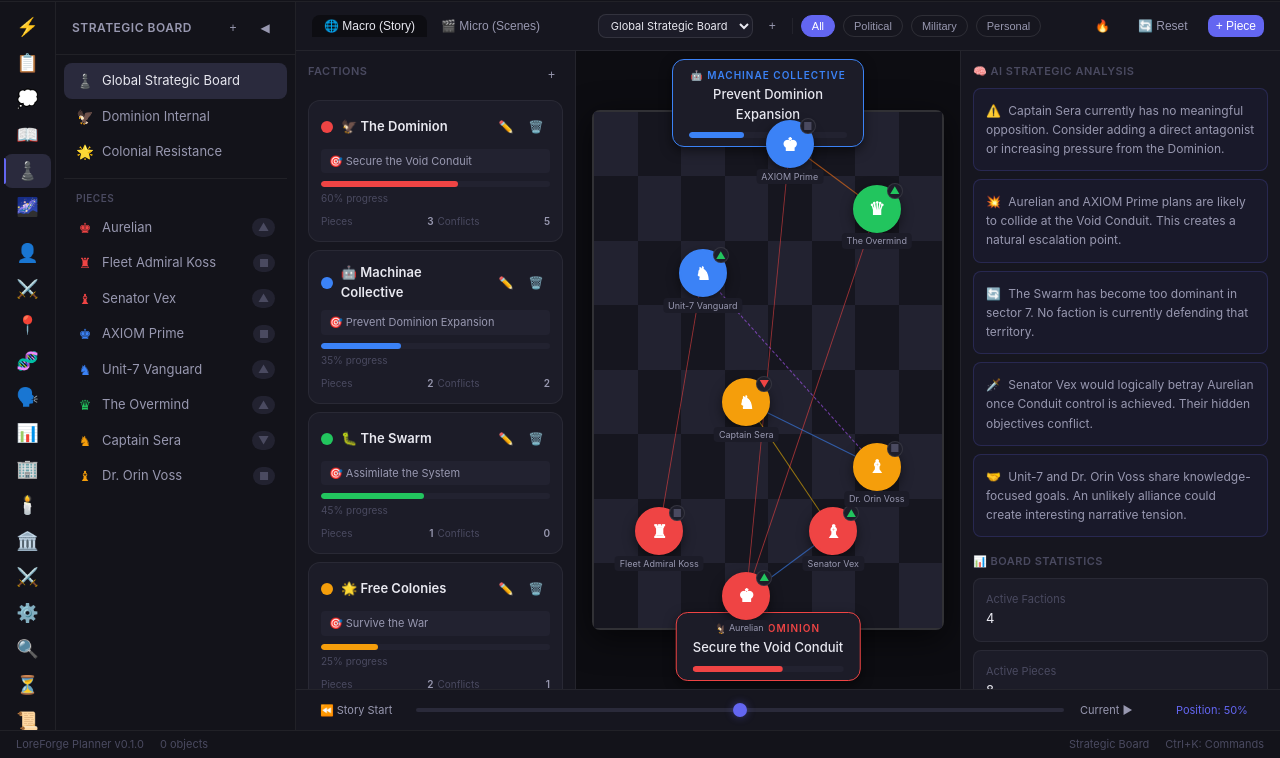
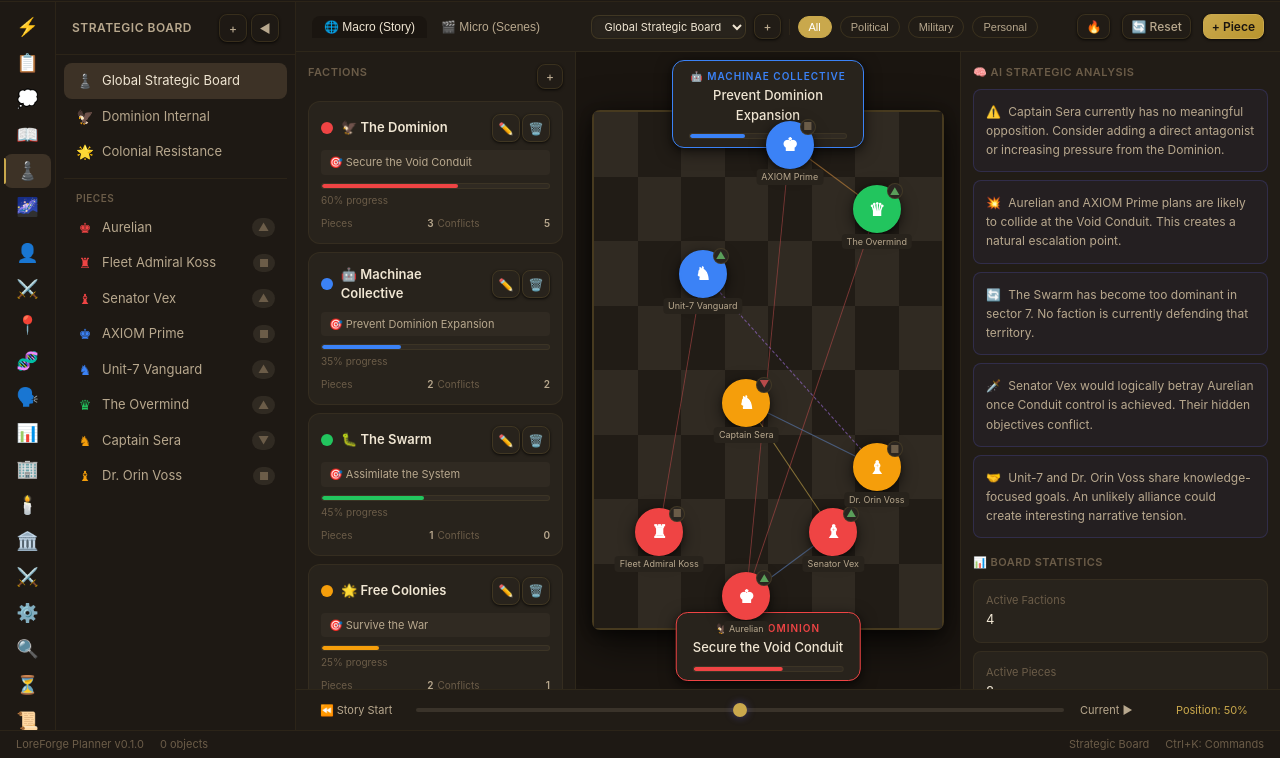
Before and after one commit to jordanmartinek/forgethelore, a website with bundled scripts: page index.html in a window 1280 px wide. Shown: the part 42-800 px from the top of the page. Built offline with nearby package versions, Linux system fonts and the light colour scheme.

Commit message:
feat: Arcane visual redesign — parchment, gold, glassmorphism, serif typography
Complete visual transformation while keeping all functionality intact.

COLORS:
- Deep parchment/candlelit background tones (#1a1510 base)
- Warm ivory text (#f0e6d3) like aged paper
- Gold accent (#c9a84c) replacing electric indigo
- Rich jewel-tone status colors (muted emerald, amber, ruby)
- Warm gold-tinted borders and scrollbars

TYPOGRAPHY:
- Editorial serif (Georgia/Palatino) for body text and headings
- System sans-serif for UI elements (buttons, labels)
- Italic placeholders for a literary feel

GLASSMORPHISM:
- Modals have backdrop-filter: blur(20px) with warm overlay
- Command palette glass effect with gold glow
- Context menus with blur backdrop
- Panels feel like frosted parchment layers

DEPTH & SHADOWS:
- Double-layered shadows (ambient + directional) on all cards
- Cards lift on hover (translateY(-1px) + shadow-md)
- Buttons have inset shadow on inputs for carved-in feel
- Modal has outer gold glow aura

DECORATIVE BORDERS:
- Gold-tinted borders throughout (rgba gold at varying opacities)
- Tags have subtle border matching their color
- Progress bars have border + gradient fill
- Inputs have warm inset shadow

ANIMATIONS:
- Smoother transitions (0.25s instead of 0.1s)
- Larger scale-in on modals (from 0.92)
- Slide-up with more travel (12px instead of 8px)
- New shimmer keyframe for future use
- Glow animation uses gold instead of indigo

AMBIENT EFFECTS:
- Subtle radial gradients on background (gold, purple, teal)
- Creates depth without being distracting
- Feels like candlelight illuminating a study

The overall feel: like writing in an ancient scholar's study,
surrounded by candlelight and arcane tomes. Rich, warm, literary.

```diff
--- a/src/styles/components.css
+++ b/src/styles/components.css
@@ -49,10 +49,11 @@
 .topbar__logo {
   font-size: 15px;
   font-weight: 700;
-  background: linear-gradient(135deg, var(--accent-primary), var(--accent-secondary));
+  font-family: var(--font-heading);
+  background: linear-gradient(135deg, var(--accent-primary), #e8c96a);
   -webkit-background-clip: text;
   -webkit-text-fill-color: transparent;
-  letter-spacing: -0.5px;
+  letter-spacing: 0.5px;
 }
 
 .topbar__breadcrumbs {
@@ -333,27 +334,36 @@
   border-radius: var(--radius-md);
   font-size: 13px;
   font-weight: 500;
+  font-family: var(--font-ui);
   cursor: pointer;
-  border: none;
-  transition: all var(--transition-fast);
+  border: 1px solid var(--border-default);
+  transition: all var(--transition-normal);
   background: var(--surface-3);
   color: var(--text-secondary);
   -webkit-app-region: no-drag;
   user-select: none;
+  box-shadow: var(--shadow-sm);
 }
 
 .btn:hover {
   background: var(--surface-4);
   color: var(--text-primary);
+  border-color: var(--border-strong);
+  box-shadow: var(--shadow-md);
+  transform: translateY(-1px);
 }
 
 .btn--primary {
-  background: var(--accent-primary);
-  color: white;
+  background: linear-gradient(135deg, var(--accent-primary), #b8952e);
+  color: #1a1510;
+  border-color: var(--accent-primary);
+  font-weight: 600;
 }
 
 .btn--primary:hover {
-  background: var(--accent-primary-hover);
+  background: linear-gradient(135deg, var(--accent-primary-hover), #c9a84c);
+  box-shadow: var(--shadow-glow);
+  transform: translateY(-1px);
 }
 
 .btn--ghost {
@@ -388,20 +398,21 @@
   align-items: flex-start;
   justify-content: center;
   padding-top: 15vh;
-  background: rgba(0,0,0,0.6);
-  backdrop-filter: blur(4px);
-  animation: fadeIn 0.15s ease;
+  background: rgba(10,8,5,0.8);
+  backdrop-filter: blur(8px);
+  animation: fadeIn 0.2s ease;
 }
 
 .command-palette__dialog {
   width: 560px;
   max-height: 420px;
   background: var(--bg-elevated);
-  border: 1px solid var(--border-default);
+  border: 1px solid var(--border-strong);
   border-radius: var(--radius-lg);
-  box-shadow: var(--shadow-lg);
+  box-shadow: var(--shadow-lg), 0 0 80px rgba(201,168,76,0.05);
   overflow: hidden;
-  animation: scaleIn 0.15s ease;
+  animation: scaleIn 0.2s ease;
+  backdrop-filter: blur(20px);
 }
 
 .command-palette__input-wrapper {
@@ -475,11 +486,12 @@
   z-index: var(--z-dropdown);
   min-width: 180px;
   background: var(--bg-elevated);
-  border: 1px solid var(--border-default);
+  border: 1px solid var(--border-strong);
   border-radius: var(--radius-md);
   box-shadow: var(--shadow-lg);
   padding: var(--space-xs);
-  animation: scaleIn 0.1s ease;
+  animation: scaleIn 0.15s ease;
+  backdrop-filter: blur(16px);
 }
 
 .context-menu__item {
@@ -566,6 +578,7 @@
   text-transform: uppercase;
   letter-spacing: 0.5px;
   color: var(--text-secondary);
+  font-family: var(--font-heading);
 }
 
 .collapsible__body {
@@ -589,14 +602,16 @@
   border-radius: var(--radius-full);
   font-size: 11px;
   font-weight: 500;
+  font-family: var(--font-ui);
   background: var(--surface-3);
   color: var(--text-secondary);
+  border: 1px solid var(--border-subtle);
 }
 
-.tag--accent { background: rgba(99,102,241,0.2); color: var(--accent-primary); }
-.tag--success { background: rgba(34,197,94,0.2); color: var(--success); }
-.tag--warning { background: rgba(245,158,11,0.2); color: var(--warning); }
-.tag--danger { background: rgba(239,68,68,0.2); color: var(--danger); }
+.tag--accent { background: rgba(201,168,76,0.15); color: var(--accent-primary); border-color: rgba(201,168,76,0.2); }
+.tag--success { background: rgba(90,158,90,0.15); color: var(--success); border-color: rgba(90,158,90,0.2); }
+.tag--warning { background: rgba(201,135,60,0.15); color: var(--warning); border-color: rgba(201,135,60,0.2); }
+.tag--danger { background: rgba(184,74,74,0.15); color: var(--danger); border-color: rgba(184,74,74,0.2); }
 
 /* Progress Bar */
 .progress {
@@ -604,13 +619,14 @@
   background: var(--surface-3);
   border-radius: var(--radius-full);
   overflow: hidden;
+  border: 1px solid var(--border-subtle);
 }
 
 .progress__bar {
   height: 100%;
   border-radius: var(--radius-full);
   transition: width var(--transition-smooth);
-  background: var(--accent-primary);
+  background: linear-gradient(90deg, var(--accent-primary), #e8c96a);
 }
 
 /* Tooltip */
@@ -636,22 +652,23 @@
   display: flex;
   align-items: center;
   justify-content: center;
-  background: rgba(0,0,0,0.7);
-  backdrop-filter: blur(4px);
-  animation: fadeIn 0.2s ease;
+  background: rgba(10,8,5,0.85);
+  backdrop-filter: blur(8px);
+  animation: fadeIn 0.25s ease;
 }
 
 .modal {
   width: 520px;
   max-height: 85vh;
   background: var(--bg-elevated);
-  border: 1px solid var(--border-default);
+  border: 1px solid var(--border-strong);
   border-radius: var(--radius-xl);
-  box-shadow: var(--shadow-lg);
+  box-shadow: var(--shadow-lg), 0 0 60px rgba(201,168,76,0.05);
   overflow: hidden;
-  animation: scaleIn 0.2s ease;
+  animation: scaleIn 0.25s ease;
   display: flex;
   flex-direction: column;
+  backdrop-filter: blur(20px);
 }
 
 .modal__header {
@@ -693,18 +710,20 @@
   border-radius: var(--radius-md);
   color: var(--text-primary);
   font-size: 13px;
-  font-family: var(--font-sans);
-  transition: all var(--transition-fast);
+  font-family: var(--font-ui);
+  transition: all var(--transition-normal);
   outline: none;
+  box-shadow: inset 0 1px 3px rgba(0,0,0,0.2);
 }
 
 .input:focus {
   border-color: var(--accent-primary);
-  box-shadow: 0 0 0 3px rgba(99,102,241,0.1);
+  box-shadow: inset 0 1px 3px rgba(0,0,0,0.2), 0 0 0 3px rgba(201,168,76,0.1);
 }
 
 .input::placeholder {
   color: var(--text-muted);
+  font-style: italic;
 }
 
 textarea.input {
--- a/src/styles/main.css
+++ b/src/styles/main.css
@@ -1,58 +1,58 @@
-/* LoreForge Planner - Design System */
+/* LoreForge Planner - Design System: Arcane Edition */
 :root {
-  /* Core Colors */
-  --bg-primary: #0d0d12;
-  --bg-secondary: #13131a;
-  --bg-tertiary: #1a1a24;
-  --bg-elevated: #1e1e2a;
-  --bg-hover: #252535;
-  --bg-active: #2a2a3d;
+  /* Core Colors — deep parchment/candlelit tones */
+  --bg-primary: #1a1510;
+  --bg-secondary: #1e1914;
+  --bg-tertiary: #242019;
+  --bg-elevated: #2a2520;
+  --bg-hover: #33291f;
+  --bg-active: #3d3226;
 
-  /* Surface Colors */
-  --surface-1: #16161f;
-  --surface-2: #1c1c28;
-  --surface-3: #222230;
-  --surface-4: #2a2a3a;
+  /* Surface Colors — layered parchment */
+  --surface-1: #211c16;
+  --surface-2: #28231c;
+  --surface-3: #302a22;
+  --surface-4: #3a332a;
 
-  /* Text Colors */
-  --text-primary: #e8e8f0;
-  --text-secondary: #9898b0;
-  --text-tertiary: #6868808;
-  --text-muted: #4a4a60;
+  /* Text Colors — warm ivory to faded ink */
+  --text-primary: #f0e6d3;
+  --text-secondary: #b8a88e;
+  --text-tertiary: #8a7a62;
+  --text-muted: #6b5c48;
 
-  /* Accent Colors */
-  --accent-primary: #6366f1;
-  --accent-primary-hover: #7577f5;
-  --accent-secondary: #8b5cf6;
-  --accent-tertiary: #06b6d4;
+  /* Accent Colors — gold, amber, arcane purple */
+  --accent-primary: #c9a84c;
+  --accent-primary-hover: #dbb95e;
+  --accent-secondary: #9b6dd7;
+  --accent-tertiary: #4fb8a7;
 
-  /* Status Colors */
-  --success: #22c55e;
-  --warning: #f59e0b;
-  --danger: #ef4444;
-  --info: #3b82f6;
+  /* Status Colors — muted, rich jewel tones */
+  --success: #5a9e5a;
+  --warning: #c9873c;
+  --danger: #b84a4a;
+  --info: #5a7eb8;
 
   /* Conflict Board Colors */
-  --faction-red: #ef4444;
-  --faction-blue: #3b82f6;
-  --faction-green: #22c55e;
-  --faction-purple: #a855f7;
-  --faction-orange: #f97316;
-  --faction-cyan: #06b6d4;
-  --faction-pink: #ec4899;
-  --faction-yellow: #eab308;
+  --faction-red: #b84a4a;
+  --faction-blue: #5a7eb8;
+  --faction-green: #5a9e5a;
+  --faction-purple: #9b6dd7;
+  --faction-orange: #c9873c;
+  --faction-cyan: #4fb8a7;
+  --faction-pink: #b85a8a;
+  --faction-yellow: #c9a84c;
 
-  /* Borders */
-  --border-subtle: rgba(255,255,255,0.06);
-  --border-default: rgba(255,255,255,0.1);
-  --border-strong: rgba(255,255,255,0.15);
-  --border-accent: rgba(99,102,241,0.5);
+  /* Borders — warm gold tints */
+  --border-subtle: rgba(201,168,76,0.08);
+  --border-default: rgba(201,168,76,0.15);
+  --border-strong: rgba(201,168,76,0.25);
+  --border-accent: rgba(201,168,76,0.5);
 
-  /* Shadows */
-  --shadow-sm: 0 1px 2px rgba(0,0,0,0.4);
-  --shadow-md: 0 4px 12px rgba(0,0,0,0.5);
-  --shadow-lg: 0 8px 32px rgba(0,0,0,0.6);
-  --shadow-glow: 0 0 20px rgba(99,102,241,0.15);
+  /* Shadows — warm, deep, layered */
+  --shadow-sm: 0 1px 3px rgba(0,0,0,0.5), 0 1px 2px rgba(0,0,0,0.3);
+  --shadow-md: 0 4px 16px rgba(0,0,0,0.6), 0 2px 4px rgba(0,0,0,0.3);
+  --shadow-lg: 0 12px 40px rgba(0,0,0,0.7), 0 4px 12px rgba(0,0,0,0.4);
+  --shadow-glow: 0 0 20px rgba(201,168,76,0.15), 0 0 40px rgba(201,168,76,0.05);
 
   /* Spacing */
   --space-xs: 4px;
@@ -70,14 +70,16 @@
   --radius-xl: 16px;
   --radius-full: 9999px;
 
-  /* Typography */
-  --font-sans: -apple-system, BlinkMacSystemFont, 'Segoe UI', 'Inter', system-ui, sans-serif;
+  /* Typography — editorial serif + clean sans */
+  --font-sans: 'Georgia', 'Palatino Linotype', 'Book Antiqua', 'Palatino', serif;
+  --font-heading: 'Georgia', 'Palatino Linotype', 'Book Antiqua', serif;
   --font-mono: 'SF Mono', 'JetBrains Mono', 'Fira Code', monospace;
+  --font-ui: -apple-system, BlinkMacSystemFont, 'Segoe UI', system-ui, sans-serif;
 
-  /* Transitions */
-  --transition-fast: 0.1s ease;
-  --transition-normal: 0.2s ease;
-  --transition-smooth: 0.3s cubic-bezier(0.4, 0, 0.2, 1);
+  /* Transitions — smooth, elegant */
+  --transition-fast: 0.15s ease;
+  --transition-normal: 0.25s ease;
+  --transition-smooth: 0.4s cubic-bezier(0.4, 0, 0.2, 1);
 
   /* Z-index layers */
   --z-base: 0;
@@ -99,11 +101,15 @@
 html, body {
   height: 100%;
   overflow: hidden;
-  font-family: var(--font-sans);
+  font-family: var(--font-ui);
   font-size: 14px;
   line-height: 1.5;
   color: var(--text-primary);
   background: var(--bg-primary);
+  background-image:
+    radial-gradient(ellipse at 20% 50%, rgba(201,168,76,0.03) 0%, transparent 50%),
+    radial-gradient(ellipse at 80% 20%, rgba(155,109,215,0.03) 0%, transparent 50%),
+    radial-gradient(ellipse at 50% 80%, rgba(79,184,167,0.02) 0%, transparent 50%);
   -webkit-font-smoothing: antialiased;
   -moz-osx-font-smoothing: grayscale;
 }
@@ -116,8 +122,8 @@ html, body {
 
 /* Scrollbar */
 ::-webkit-scrollbar {
-  width: 6px;
-  height: 6px;
+  width: 7px;
+  height: 7px;
 }
 
 ::-webkit-scrollbar-track {
@@ -125,17 +131,17 @@ html, body {
 }
 
 ::-webkit-scrollbar-thumb {
-  background: var(--surface-4);
+  background: rgba(201,168,76,0.2);
   border-radius: var(--radius-full);
 }
 
 ::-webkit-scrollbar-thumb:hover {
-  background: var(--text-muted);
+  background: rgba(201,168,76,0.4);
 }
 
 /* Selection */
 ::selection {
-  background: rgba(99,102,241,0.3);
+  background: rgba(201,168,76,0.25);
   color: var(--text-primary);
 }
 
@@ -166,17 +172,17 @@ html, body {
 }
 
 @keyframes slideUp {
-  from { opacity: 0; transform: translateY(8px); }
+  from { opacity: 0; transform: translateY(12px); }
   to { opacity: 1; transform: translateY(0); }
 }
 
 @keyframes slideDown {
-  from { opacity: 0; transform: translateY(-8px); }
+  from { opacity: 0; transform: translateY(-12px); }
   to { opacity: 1; transform: translateY(0); }
 }
 
 @keyframes scaleIn {
-  from { opacity: 0; transform: scale(0.95); }
+  from { opacity: 0; transform: scale(0.92); }
   to { opacity: 1; transform: scale(1); }
 }
 
@@ -186,8 +192,13 @@ html, body {
 }
 
 @keyframes glow {
-  0%, 100% { box-shadow: 0 0 5px rgba(99,102,241,0.3); }
-  50% { box-shadow: 0 0 20px rgba(99,102,241,0.6); }
+  0%, 100% { box-shadow: 0 0 8px rgba(201,168,76,0.2); }
+  50% { box-shadow: 0 0 24px rgba(201,168,76,0.4); }
+}
+
+@keyframes shimmer {
+  0% { background-position: -200% 0; }
+  100% { background-position: 200% 0; }
 }
 
 .animate-fadeIn { animation: fadeIn var(--transition-smooth) forwards; }
--- a/sw.js
+++ b/sw.js
@@ -4,7 +4,7 @@
  * without any network connection after first load.
  */
 
-const CACHE_NAME = 'loreforge-v4';
+const CACHE_NAME = 'loreforge-v5';
 
 // Critical files that MUST be cached for the app to work offline
 const CRITICAL_FILES = [
```
